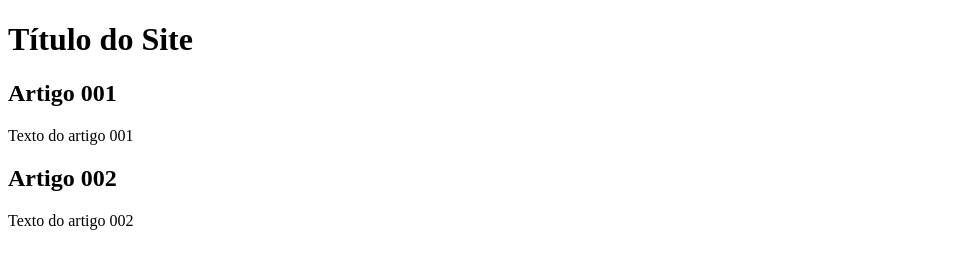
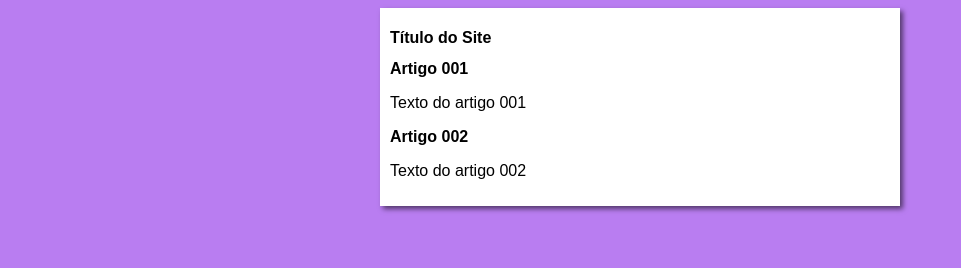
Before and after one commit to DesireeMCosta/projeto-site, a plain HTML site: page index.html in a window 1280 px wide. Shown: the whole page, without its empty margins (0-961 px from the left). Drawn offline with Linux system fonts and the light colour scheme.

Commit message:
Iniciei o design

```diff
--- /dev/null
+++ b/estilos/style.css
@@ -0,0 +1,16 @@
+* {
+font-family: Arial, Helvetica, sans-serif;
+font-size: 16px;
+}
+
+body{
+background-color: rgb(185, 125, 241);
+}
+
+main{
+    background-color: white;
+    width: 500px;
+    margin: auto;
+    padding: 10px;
+    box-shadow: 3px 3px 5px rgba(0, 0, 0, 0.555);
+}
--- a/index.html
+++ b/index.html
@@ -5,6 +5,7 @@
     <meta http-equiv="X-UA-Compatible" content="IE=edge">
     <meta name="viewport" content="width=device-width, initial-scale=1.0">
     <title>Titulo do Site</title>
+    <link rel="stylesheet" href="estilos/style.css">
 </head>
 <body>
     <main>
```
